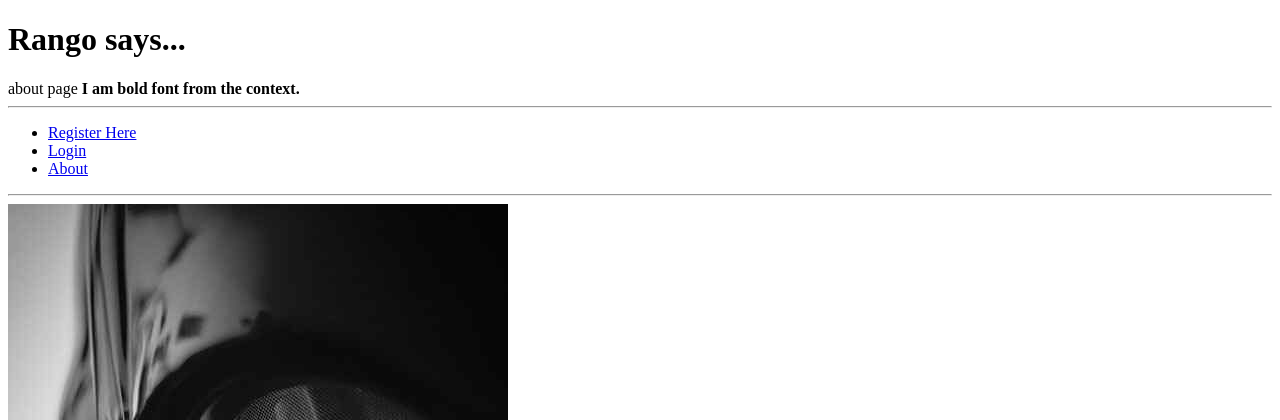
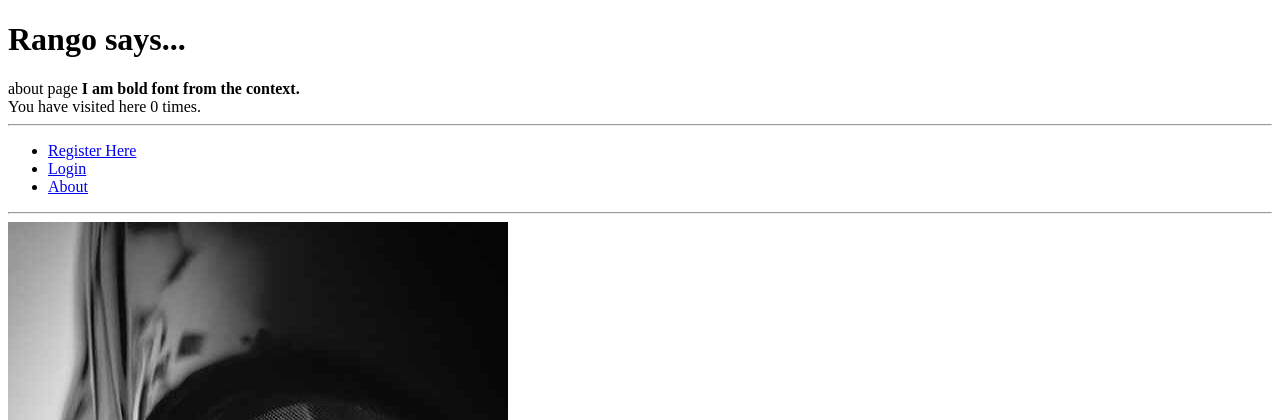
Before and after one commit to bmoresbest55/tango_with_django_project, a Django app: page /about/ in a window 1280 px wide. Shown: the top 420 px of the page. Run offline with Django 3.2, Linux system fonts and the light colour scheme; parts of the project's set-up code (start-up, migrations or seed data) failed here and were passed over.

Commit message:
Finished chapter 10

```diff
--- a/tango_with_django/rango/views.py
+++ b/tango_with_django/rango/views.py
@@ -4,6 +4,7 @@ from django.contrib.auth import authenticate, login
 from django.http import HttpResponseRedirect, HttpResponse
 from django.contrib.auth.decorators import login_required
 from django.contrib.auth import logout
+from datetime import datetime
 from .models import Category, Page
 from .forms import CategoryForm, PageForm, UserForm, UserProfileForm
 
@@ -26,8 +27,24 @@ def index(request):
     for category in category_list:
         category.url = encode_url(category.name)
 
-    page_views = Page.objects.order_by('-views')[:5]
-    context_dict['pages'] = page_views
+    page_list = Page.objects.order_by('-views')[:5]
+    context_dict['pages'] = page_list
+
+    response  = render_to_response('rango/index.html', context_dict, context)
+
+    visits = int(request.COOKIES.get('visits', '0'))
+
+    if request.session.get('last_visit'):
+        last_visit_time = request.session.get('last_visit')
+        visits = request.session.get('visits', 0)
+
+        if (datetime.now() - datetime.strptime(last_visit_time[:-7], "%Y-%m-%d %H:%M:%S")).days > 0:
+            request.session['visits'] = visits + 1
+            request.session['last_visit'] = str(datetime.now())
+
+    else:
+        request.session['last_visit'] = str(datetime.now())
+        request.session['visits'] = 1
 
     return render_to_response('rango/index.html', context_dict, context)
 
@@ -36,6 +53,10 @@ def about(request):
     context = RequestContext(request)
 
     context_dict = {'bold_message': "I am bold font from the context."}
+
+    count = request.session.get('visits', 0)
+
+    context_dict['visit_count'] = count
 
     return render_to_response('rango/about.html', context_dict, context)
 
--- a/tango_with_django/templates/rango/about.html
+++ b/tango_with_django/templates/rango/about.html
@@ -6,4 +6,5 @@
 {% block body_block %}
         <h1>Rango says...</h1>
         about page <strong>{{ bold_message }}</strong><br />
+        You have visited here {{ visit_count }} times.
 {% endblock %}
```
Also changed, not shown: tango_with_django/rango.db.
